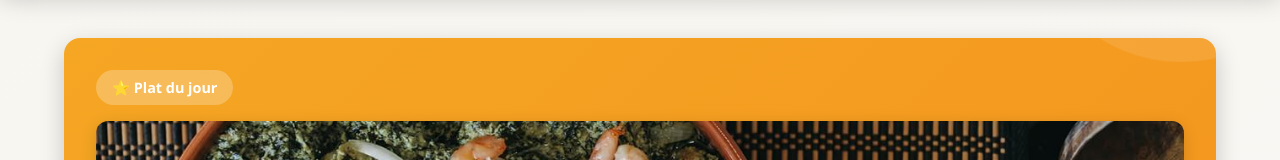
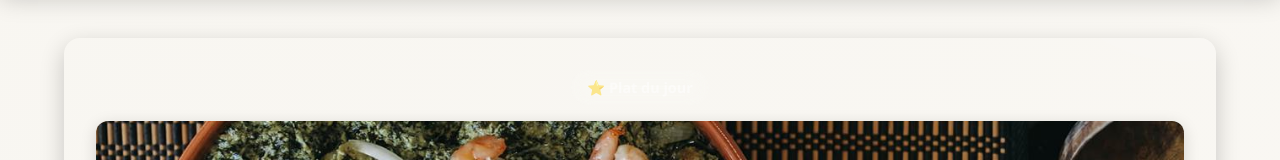
Before and after one commit to Hunter13-cmr/delices-de-douala-HTTP, an Angular app: page / in a window 1280 px wide. Shown: the part 360-520 px from the top of the page. Built offline with nearby package versions, Linux system fonts and the light colour scheme.

Commit message:
style: rendre la carte plat du jour transparente et centree avec badge clignotant

```diff
--- a/src/app/components/carte/carte.component.css
+++ b/src/app/components/carte/carte.component.css
@@ -109,7 +109,7 @@
    PLAT DU JOUR
    ============================================ */
 .plat-du-jour {
-  background: linear-gradient(135deg, var(--secondary-color) 0%, #f4941e 100%);
+  background: transparent;
   border-radius: 1rem;
   padding: 2rem;
   margin-bottom: 3rem;
@@ -118,6 +118,7 @@
   overflow: hidden;
   color: white;
   animation: slideUp 0.6s ease-out;
+  text-align: center;
 }
 
 .plat-du-jour::before {
@@ -141,6 +142,7 @@
   font-weight: 600;
   margin-bottom: 1rem;
   backdrop-filter: blur(10px);
+  animation: blink 1.5s ease-in-out infinite;
 }
 
 .plat-du-jour-content {
@@ -589,6 +591,16 @@
   }
 }
 
+@keyframes blink {
+  0%,
+  100% {
+    opacity: 1;
+  }
+  50% {
+    opacity: 0.4;
+  }
+}
+
 /* ============================================
    RESPONSIVITÉ
    ============================================ */
```
